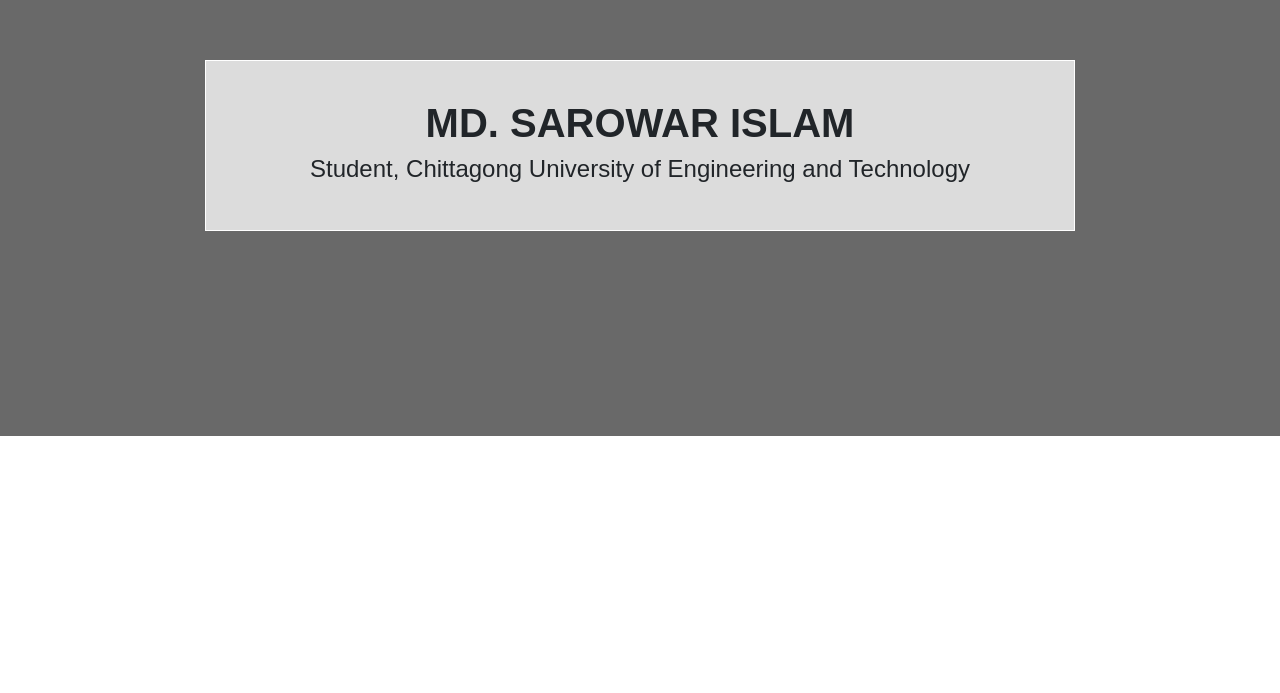
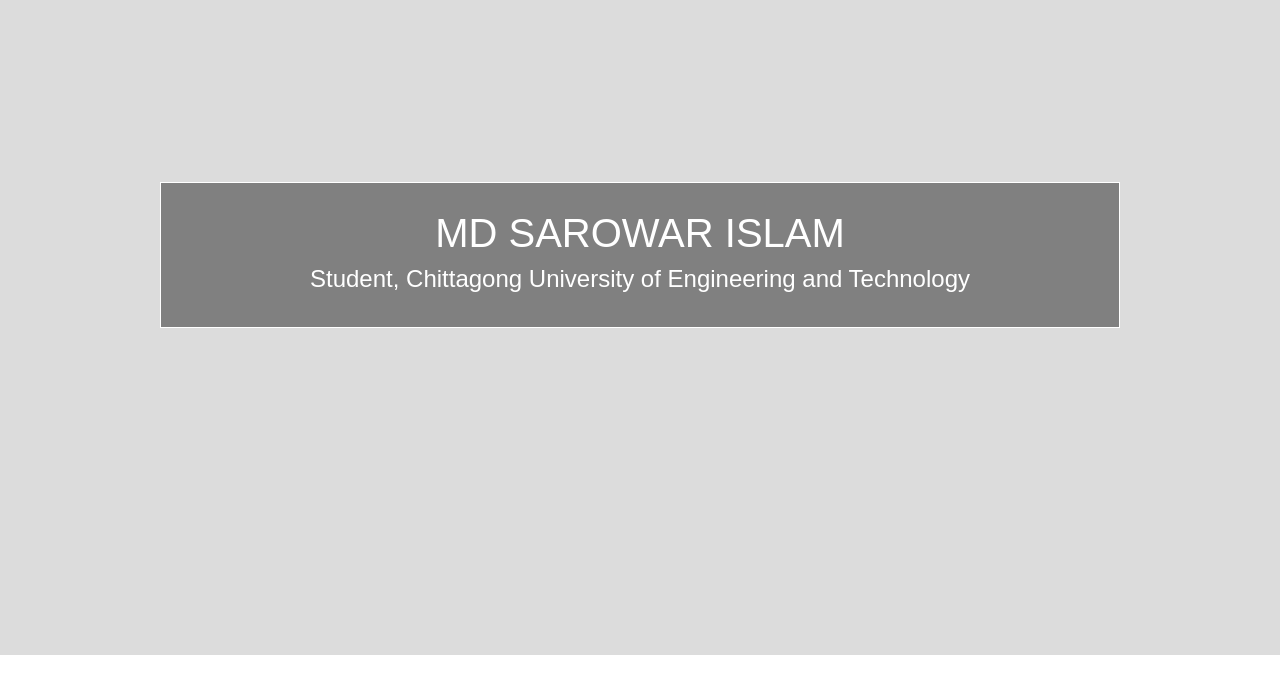
Before and after one commit to sarowar-islam/sarowar-islam.github.io, a plain HTML site: page index.html in a window 1280 px wide. Shown: the part 145-838 px from the top of the page. Before the commit the page ends 800 px from the top, so only its background shows below. Drawn offline with nearby package versions, Linux system fonts and the light colour scheme.

Commit message:
Banner Complete

```diff
--- a/CSS/style.css
+++ b/CSS/style.css
@@ -3,13 +3,25 @@ body{
 }
 
 .banner{
-    background-color: dimgrey;
+    background-color: gainsboro;
     padding: 16vw;
 }
 .banner_second{
-    background-color: gainsboro;
+    background-color: dimgrey;
     padding: 3vw;
     border: 1px solid white;
     margin: auto;
     text-align: center;
+    color: white;
 }
+.banner-container{
+    background-color: gainsboro;
+}
+.banner-column{
+    background-color: grey;
+    margin: auto;
+    text-align: center;
+    color: white;
+    border: 1.5px solid white;
+    padding: 2vw;
+}
--- a/index.html
+++ b/index.html
@@ -19,14 +19,27 @@
 
 <body>
 
-  <div class="banner">
+  <!-- banner section  -->
+
+  <!-- <div class="banner">
     <div class="banner_second">
 
       <h1><b>MD. SAROWAR ISLAM</b></h1>
       <H4>Student, Chittagong University of Engineering and Technology</H4>
 
     </div>
-  </div>
+  </div> -->
+
+  <section class="banner-container container-fluid">
+    <div class="row vh-100">
+      <div class="col-md-9 banner-column">
+        <h1>MD SAROWAR ISLAM</h1>
+        <H4>Student, Chittagong University of Engineering and Technology</H4>
+      </div>
+
+    </div>
+
+  </section>
 
 
 
@@ -35,6 +48,7 @@
 
 
 
+<br><br><br><br><br><br><br><br>
   <script src="https://cdn.jsdelivr.net/npm/bootstrap@5.3.3/dist/js/bootstrap.bundle.min.js"
     integrity="sha384-YvpcrYf0tY3lHB60NNkmXc5s9fDVZLESaAA55NDzOxhy9GkcIdslK1eN7N6jIeHz"
     crossorigin="anonymous"></script>
```
